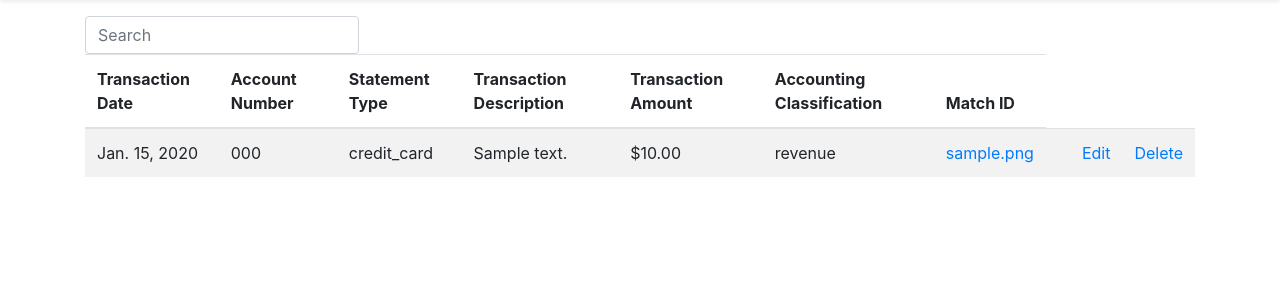
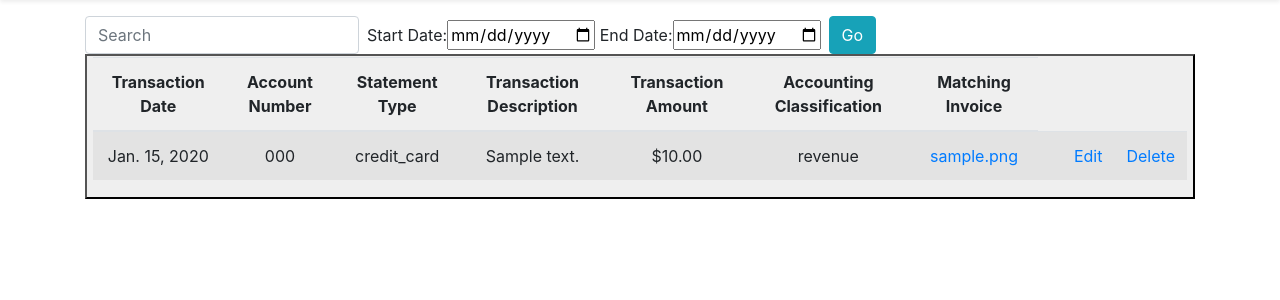
Before and after one commit to duybtr/tbi, a Django app: page /list_transactions/ in a window 1280 px wide. Shown: the part 73-373 px from the top of the page. Run offline with Django 3.2, Linux system fonts and the light colour scheme; tables that the repository leaves empty hold one stand-in row (values such as "Sample post"); parts of the project's set-up code (start-up, migrations or seed data) failed here and were passed over; some libraries are stand-ins or nearby versions.

Commit message:
search and date filter

```diff
--- a/templates/transactions/transaction_list.html
+++ b/templates/transactions/transaction_list.html
@@ -3,8 +3,13 @@
 
 {% block content %}
 
-<form class="form-inline mt-2 mt-md-0" action="{%url 'transaction_list' %}" method="get">
+<form class="form-inline mt-2 mt-md-0" action="" method="GET">
   <input name="q" class="form-control mr-sm-2" type="text" placeholder="Search" aria-label="Search">
+  <label for="start_date">Start Date:</label>
+  <input type="date" id="start_date" name="start_date" min="2018-01-01">&nbsp;
+  <label for="end_date">End Date:</label>
+  <input type="date" id="end_date" name="end_date" min="2018-01-01">
+  <button class="btn btn-info ml-2" type="submit">Go<button>
 </form>
 
 <table class="table table-striped">
@@ -16,7 +21,7 @@
         <th scope="col">Transaction Description</th>
         <th scope="col">Transaction Amount</th>
         <th scope="col">Accounting Classification</th>
-        <th scope="col">Match ID</th>
+        <th scope="col">Matching Invoice</th>
       </tr>
     </thead>
     <tbody>
--- a/transactions/models.py
+++ b/transactions/models.py
@@ -44,6 +44,7 @@ class Rental_Unit(models.Model):
     def __str__(self):
         return '{} {}'.format(self.address, self.suite)
 
+
 class Expense(models.Model):
     GCS_ROOT_BUCKET = 'tran_ba_investment_group_llc'
 
--- a/transactions/urls.py
+++ b/transactions/urls.py
@@ -25,7 +25,7 @@ urlpatterns = [
     path('list_transactions/', TransactionListView.as_view(), name='transaction_list'),
     path('<int:pk>/transaction_edit/', TransactionUpdateView.as_view(), name='transaction_edit'),
     path('<int:pk>/expense_edit/', ExpenseUpdateView.as_view(), name='expense_edit'),
-    path('<int:pk>/expense_delete', ExpenseDeleteView.as_view(), name='expense_delete'),
+    path('<int:pk>/expense_delete/', ExpenseDeleteView.as_view(), name='expense_delete'),
     path('list_expenses/', ExpenseListView.as_view(), name='expense_list'),
     path('<int:pk>/list_matches/', MatchListView.as_view(), name='match_list'),
     path('<int:transaction_pk>/<int:expense_pk>/match_expense', match_expense, name='match_expense'),
--- a/transactions/views.py
+++ b/transactions/views.py
@@ -92,16 +92,22 @@ class TransactionListView(ListView):
 
     def get_queryset(self):
         query = self.request.GET.get('q')
+        start_date = self.request.GET.get('start_date')
+        if not start_date:
+            start_date = '2008-01-01'
+        end_date = self.request.GET.get('end_date')
+        if not end_date:
+            end_date = datetime.now()
         if query is None:
             return Transaction.objects.all()
         else:
             return Transaction.objects.filter(
-                Q(transaction_description__icontains=query)
+                Q(transaction_description__icontains=query) & Q(transaction_date__range=[start_date, end_date])
             )
 
 class TransactionUpdateView(UpdateView):
     model = Transaction
-    form_class = TransactionUpdateForm
+    form_class  = TransactionUpdateForm
     template_name = 'transactions/transaction_edit.html'
     success_url = reverse_lazy('transaction_list')
 
@@ -122,7 +128,7 @@ class CreateExpenseView(CreateView):
     success_url = reverse_lazy('expense_list')
 
     def get(self, request, *args, **kwargs):
-        form = self.form_class(initial=self.initial)
+        form =self.form_class(initial=self.initial)
         return render(request, self.template_name, {'form': form})
 
     def post(self, request, *args, **kwargs):
@@ -147,7 +153,7 @@ class ExpenseListView(ListView):
             return Expense.objects.all()
         else:
             return Expense.objects.filter(
-                Q(address__icontains=query)
+                Q(address__address__address__icontains=query) | Q(note__icontains=query) | Q(expense)
             )
 
 class ExpenseUpdateView(UpdateView):
```
